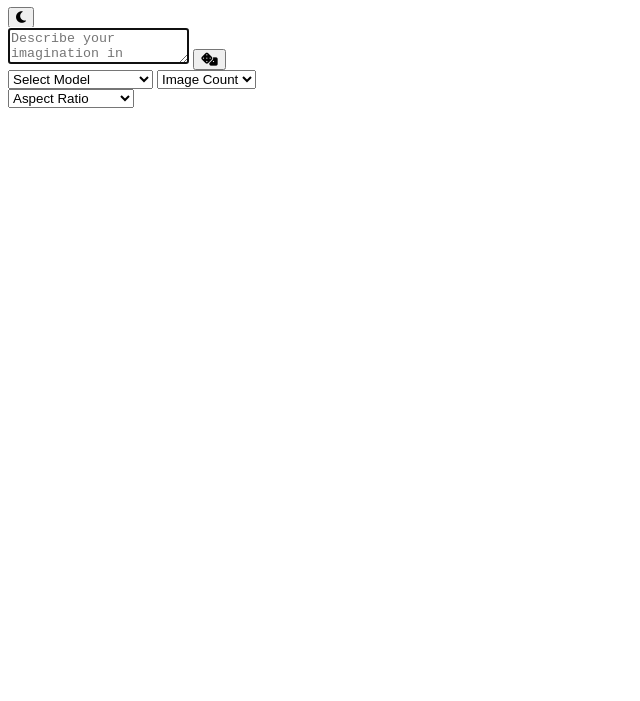
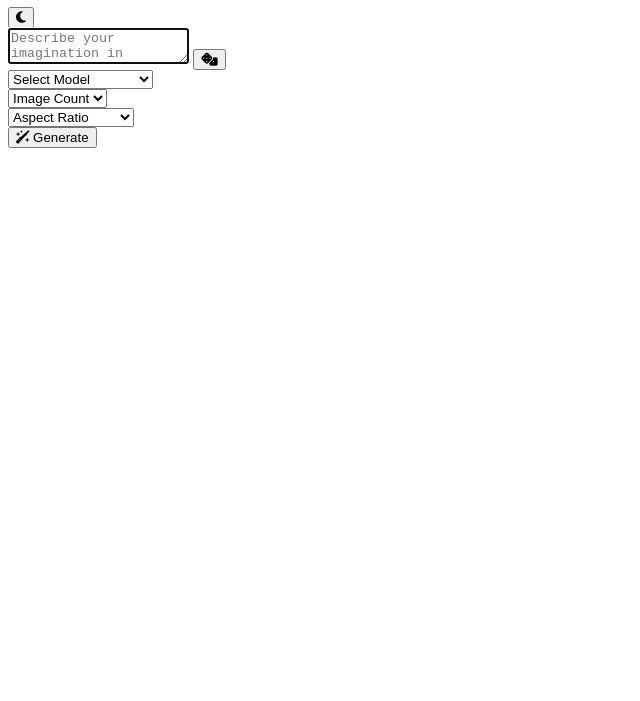
Before and after one commit to Savant-Syntax/Image-generator, a plain HTML site: page index.html in a window 1280 px wide. Shown: the part 99-800 px from the top of the page, without its empty margins (0-640 px from the left). Drawn offline with Linux system fonts and the light colour scheme.

Commit message:
HTML basic elements are added

```diff
--- a/index.html
+++ b/index.html
@@ -28,7 +28,7 @@
                 <!-- Prompt Container -->
                 <div class="prompt-container">
                     <textarea class="prompt-input" placeholder="Describe your imagination in detail..." required autofocus></textarea>
-                    <button class="prompt-btn">
+                    <button type="button" class="prompt-btn">
                         <i class="fa-solid fa-dice"></i>
                     </button>
                 </div>
@@ -41,22 +41,29 @@
                         <option value="runwayml/stable-diffusion-v1-5">Stable Diffusion v1.5</option>
                         <option value="prompthero/openjourney">Openjourney</option>
                         </select>
-                        <select class="select-wrapper">
+                    </div>
+                    <div class="custom-select">
+                        <select class="select-wrapper" required>
                             <option value="" selected disabled>Image Count</option>
                             <option value="1">1 Iamge</option>
                             <option value="2">2 Iamges</option>
                             <option value="3">3 Iamges</option>
                             <option value="4">4 Iamges</option>
                         </select>
+                    </div>
                     <div class="select-wrapper">
-                            <select class="custom-select">
+                        <select class="custom-select" required>
                             <option value="" selected disabled>Aspect Ratio</option>
                             <option value="1/1">Square (1:1)</option>
                             <option value="16/9">Landscape (16:9)</option>
                             <option value="9/16">Portrait (9:16)</option>
                         </select>
                     </div>
-                    </div>
+
+                    <button type="submit" class="generate-btn">
+                        <i class="fa-solid fa-wand-sparkles"></i>
+                        Generate
+                    </button>
                 </div>
             </form>
         </div>
```
Lines whose indentation alone changed are shown as unchanged.
